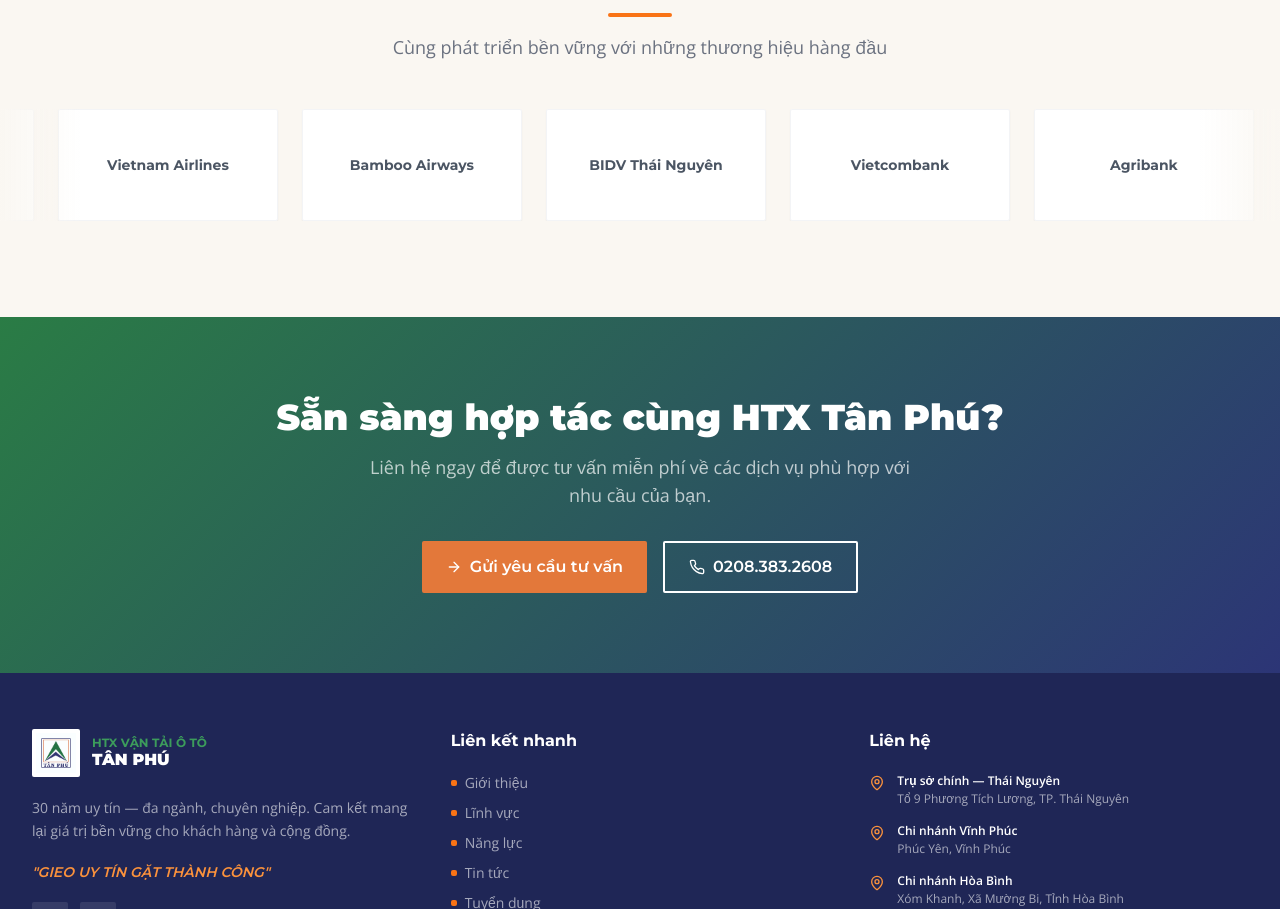
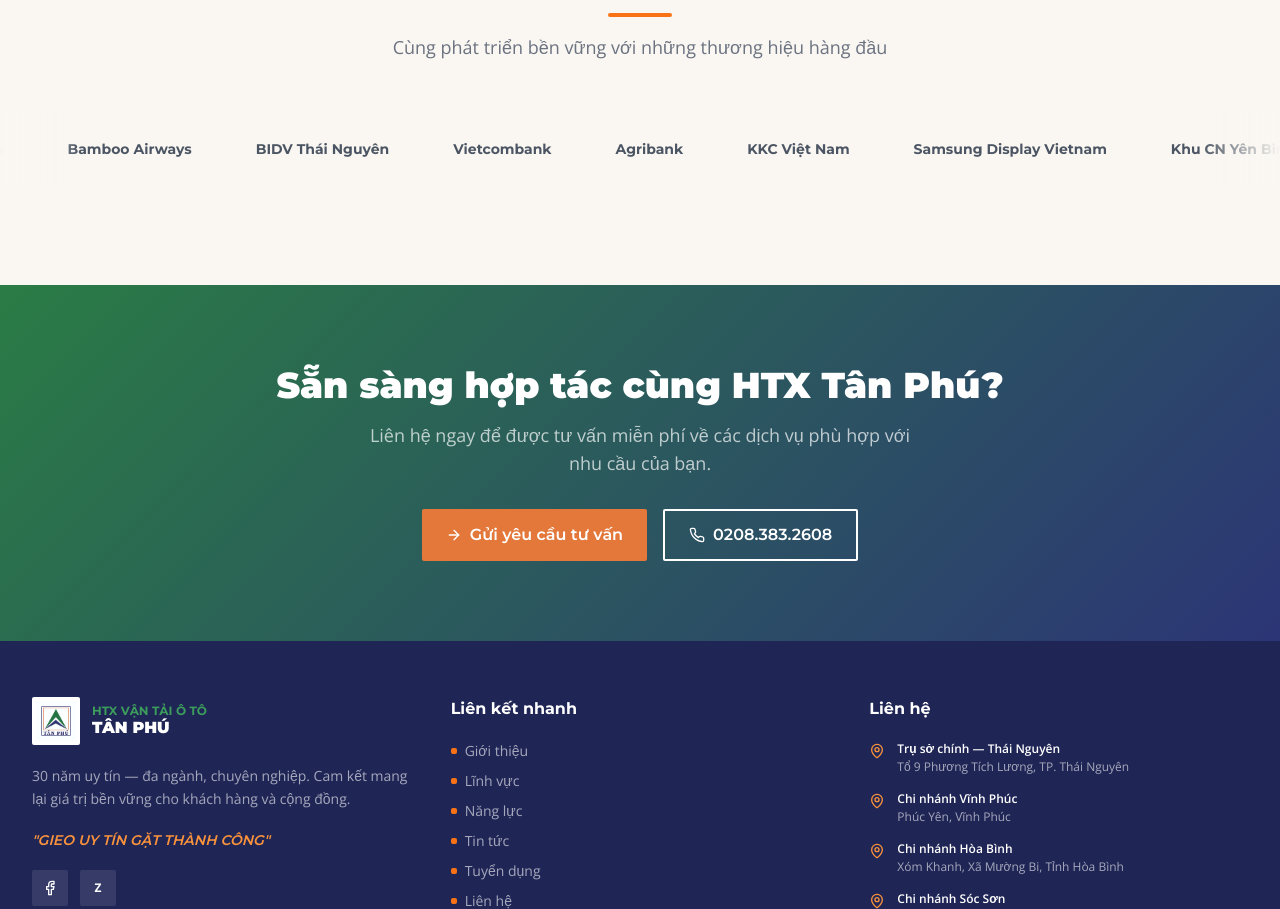
Before and after one commit to nhamaykem44331-max/HTX-VT-TANPHU, a Next.js app: page / in a window 1280 px wide. Shown: the part 5874-6783 px from the top of the page. Built offline with nearby package versions, Linux system fonts and the light colour scheme; no server answers; the database is empty.

Commit message:
Refine partner logo marquee sizing and speed

```diff
--- a/src/components/home/PartnersSection.tsx
+++ b/src/components/home/PartnersSection.tsx
@@ -24,22 +24,22 @@
         <div className="absolute left-0 top-0 bottom-0 w-20 z-10 pointer-events-none" style={{ background: "linear-gradient(to right, var(--ivory), transparent)" }} />
         <div className="absolute right-0 top-0 bottom-0 w-20 z-10 pointer-events-none" style={{ background: "linear-gradient(to left, var(--ivory), transparent)" }} />
 
-        <div className="flex w-max gap-6 animate-marquee-slow">
+        <div className="flex w-max items-center gap-12 animate-marquee-slow md:gap-16">
           {doubled.map((partner, i) => (
             <div
               key={`${partner.id}-${i}`}
-              className="flex h-24 min-w-[180px] flex-shrink-0 items-center justify-center rounded-sm border border-gray-100 bg-white px-6 shadow-sm transition-all duration-300 hover:border-orange-200 hover:shadow-md md:h-28 md:min-w-[220px]"
+              className="flex h-14 flex-shrink-0 items-center justify-center md:h-20"
             >
               {partner.logo?.trim() ? (
                 // eslint-disable-next-line @next/next/no-img-element
                 <img
                   src={partner.logo}
                   alt={partner.name}
-                  className="max-h-12 w-full object-contain md:max-h-16"
+                  className="h-full w-auto max-w-none object-contain"
                   loading="lazy"
                 />
               ) : (
-                <span className="text-center font-heading text-sm font-bold text-gray-600 whitespace-nowrap">
+                <span className="whitespace-nowrap text-center font-heading text-sm font-bold text-gray-600">
                   {partner.name}
                 </span>
               )}
--- a/tailwind.config.ts
+++ b/tailwind.config.ts
@@ -35,7 +35,7 @@
         "slide-in-left": "slideInLeft 0.6s ease-out forwards",
         "slide-in-right": "slideInRight 0.6s ease-out forwards",
         marquee: "marquee 30s linear infinite",
-        "marquee-slow": "marquee 55s linear infinite",
+        "marquee-slow": "marquee 38s linear infinite",
         bounce: "bounce 1s ease-in-out infinite",
       },
       keyframes: {
```
